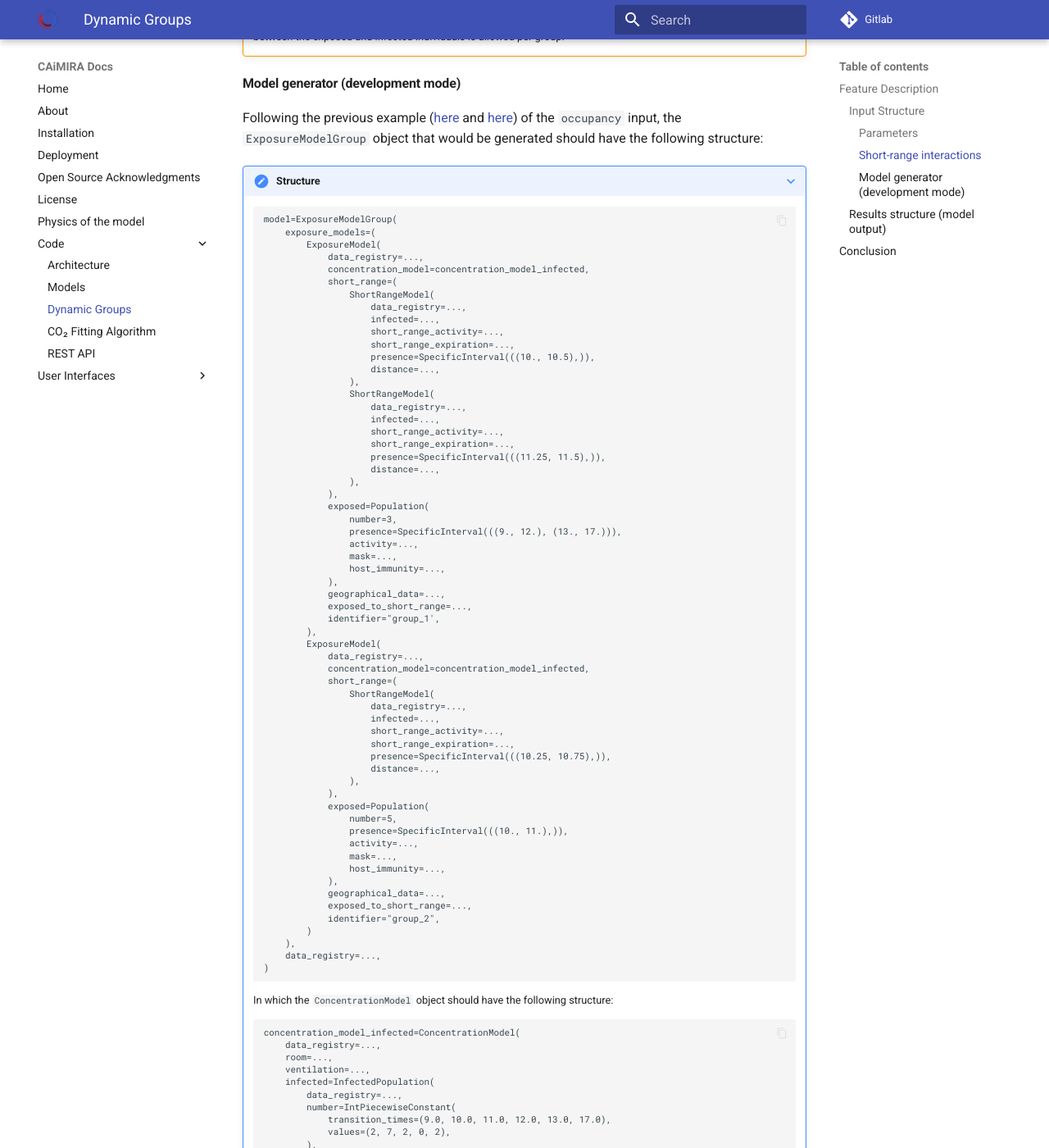
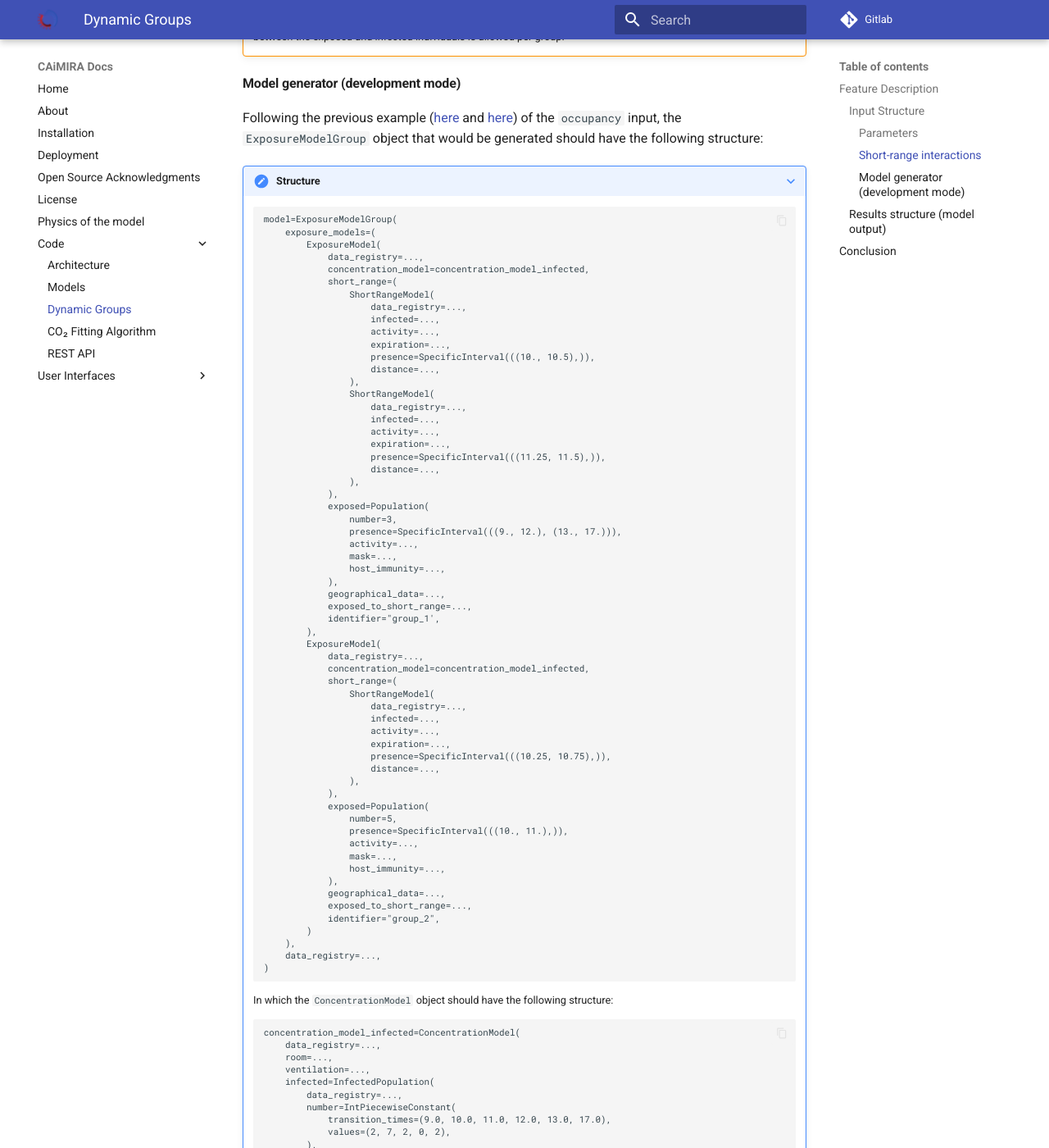
Before and after one commit to CERN/CAiMIRA, an MkDocs documentation site: the page built from caimira/docs/mkdocs/docs/code/dynamic_groups.md, in a window 1280 px wide and 1400 px high, scrolled down 4636 px. Shown: the whole window at 82% size. Built offline with MkDocs 1.6.1 and Material for MkDocs 9.7.7, drawn with Linux system fonts in a browser that asks for light colours; some of the changed text lies outside the part shown.

Commit message:
reverse name changes

```diff
--- a/caimira/docs/mkdocs/docs/code/dynamic_groups.md
+++ b/caimira/docs/mkdocs/docs/code/dynamic_groups.md
@@ -252,16 +252,16 @@ generated should have the following structure:
                         ShortRangeModel(
                             data_registry=...,
                             infected=...,
-                            short_range_activity=...,
-                            short_range_expiration=...,
+                            activity=...,
+                            expiration=...,
                             presence=SpecificInterval(((10., 10.5),)),
                             distance=...,
                         ),
                         ShortRangeModel(
                             data_registry=...,
                             infected=...,
-                            short_range_activity=...,
-                            short_range_expiration=...,
+                            activity=...,
+                            expiration=...,
                             presence=SpecificInterval(((11.25, 11.5),)),
                             distance=...,
                         ),
@@ -284,8 +284,8 @@ generated should have the following structure:
                         ShortRangeModel(
                             data_registry=...,
                             infected=...,
-                            short_range_activity=...,
-                            short_range_expiration=...,
+                            activity=...,
+                            expiration=...,
                             presence=SpecificInterval(((10.25, 10.75),)),
                             distance=...,
                         ),
@@ -344,9 +344,9 @@ generated should have the following structure:
         the infected population throughout their presence. The type of expiratory activity is
         treated as a constant mixture of all the expiratory activities performed.
     - In  the `ShortRangeModel`:
-        - the `short_range_activity' describes the physical activities performed by the
+        - the `activity' describes the physical activities performed by the
         infected population during the short-range interaction only.
-        - the `short_range_expiration' describes the expiratory activities performed by
+        - the `expiration' describes the expiratory activities performed by
         the infected population during the short-range interaction only.
     - The `ConcentrationModel` shall be the same in each `ExposureModel`
 
```
Also changed, not shown: 5 other files.
